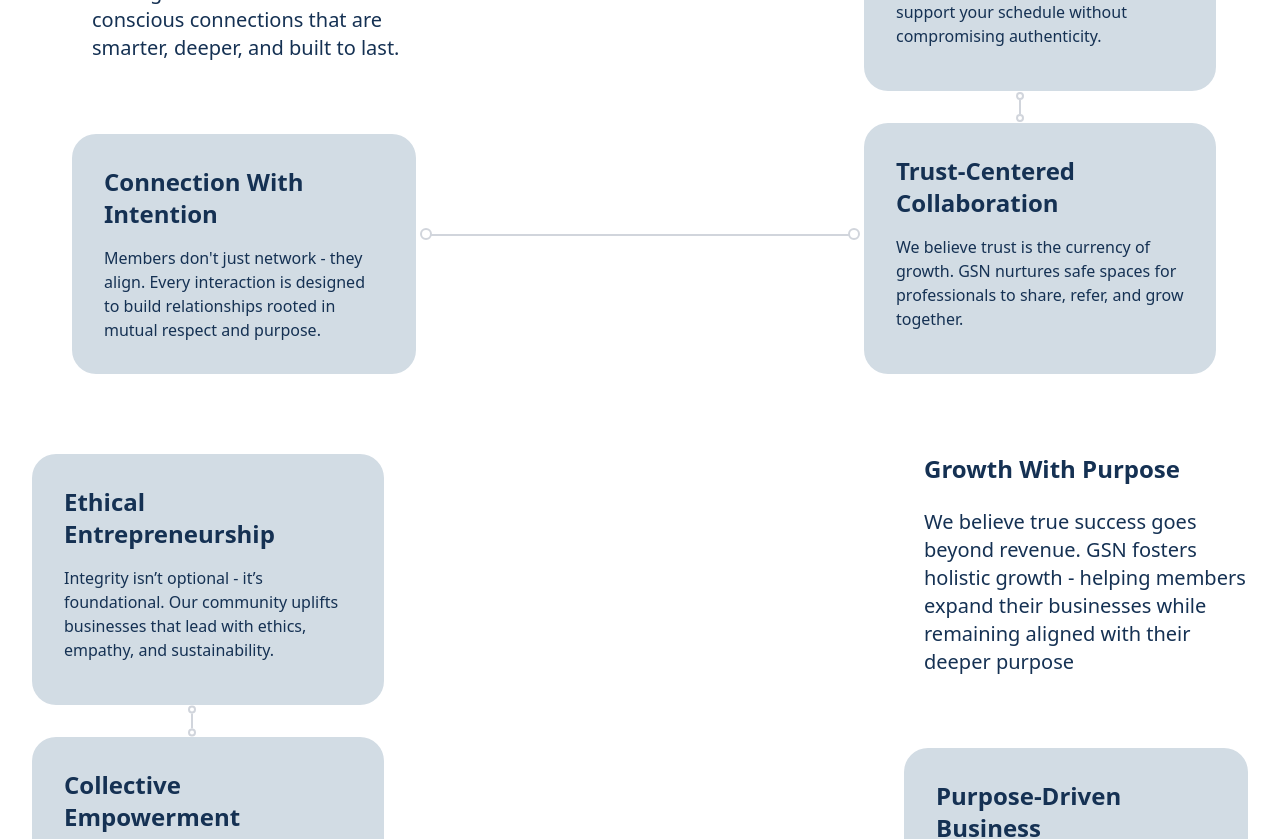
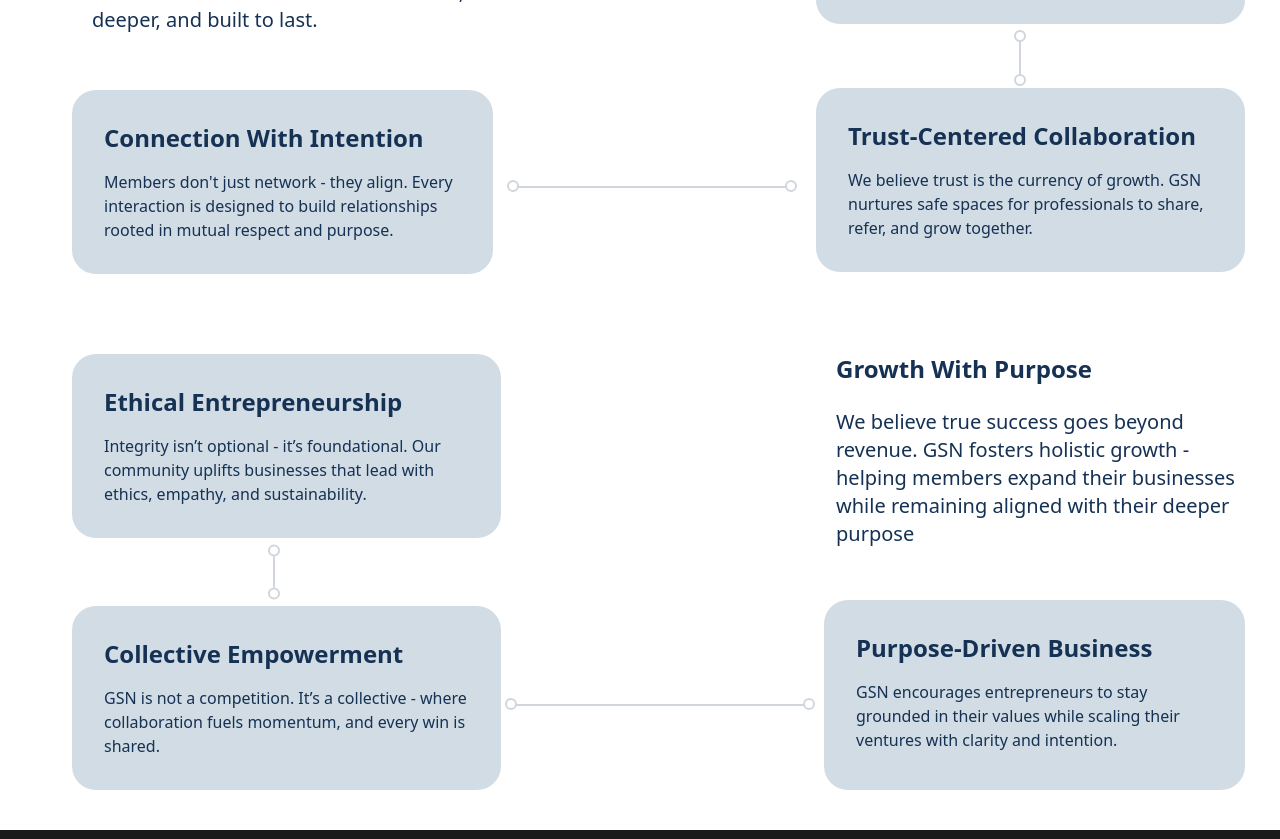
Before and after one commit to wolvio-cloud/GSN, a React (Vite) app: page /our-vision in a window 1280 px wide. Shown: the part 1000-1839 px from the top of the page. Built offline with nearby package versions, Linux system fonts and the light colour scheme; no server answers.

Commit message:
issues working

```diff
--- a/src/components/Vision/ContentSection1.jsx
+++ b/src/components/Vision/ContentSection1.jsx
@@ -24,7 +24,7 @@
       <div className="max-w-7xl mx-auto px-4 sm:px-6 lg:px-8 relative">
         <div className="grid grid-cols-1 lg:grid-cols-3 gap-8 items-stretch">
           {/* Left Column */}
-          <div className="flex flex-col justify-start space-y-8 h-full  ">
+          <div className="flex flex-col justify-start space-y-10 h-full w-full md:w-[120%]  ">
             <div className="md:ml-6  lg:ml-15">
               <h1 className="text-2xl sm:text-2xl font-bold text-[#153153] leading-tight">
                 A New Era of Networking
@@ -36,7 +36,7 @@
               </p>
             </div>
 
-            <div className="bg-[#D2DCE4] rounded-3xl p-6 sm:p-8 h-full mt-6 md:mt-10 md:ml-6 lg:ml-10">
+            <div className="bg-[#D2DCE4] rounded-3xl p-6 sm:p-8 h-full mt-6 md:mt-4 md:ml-6 lg:ml-10 ">
               <h3 className="text-2xl font-bold text-[#153153]">{features1[0].title}</h3>
               <p className="text-[#153153] mt-4">{features1[0].description}</p>
             </div>
@@ -45,20 +45,20 @@
           {/* Center - Lines (only on lg+) */}
           <div className="hidden lg:flex flex-col items-center relative">
            {/* Vertical Line */}
-<div className="w-[2px] h-[14px] bg-gray-300 relative mt-[260px] lg:ml-190">
-  <div className="w-2 h-2 rounded-full bg-transparent border-2 border-gray-300 absolute -top-2 left-1/2 -translate-x-1/2"></div>
-   <div className="w-2 h-2 rounded-full bg-transparent border-2 border-gray-300 absolute -bottom-2 left-1/2 -translate-x-1/2"></div>
+<div className="w-[2px] h-[36px] bg-gray-300 relative mt-[200px] lg:ml-190">
+  <div className="w-3 h-3 rounded-full bg-transparent border-2 border-gray-300 absolute -top-2.5 left-1/2 -translate-x-1/2"></div>
+   <div className="w-3 h-3 rounded-full bg-transparent border-2 border-gray-300 absolute -bottom-2.5 left-1/2 -translate-x-1/2"></div>
 </div>
 
             {/* Horizontal Line */}
-<div className="w-[420px] h-[2px] bg-gray-300 relative mt-[120px]">
+<div className="w-[270px] h-[2px] bg-gray-300 relative md:mt-[110px] ml-6">
   <div className="w-3 h-3 rounded-full border-2 border-gray-300 bg-transparent absolute -left-2.5 -top-1.5"></div>
   <div className="w-3 h-3 rounded-full border-2 border-gray-300 bg-transparent absolute -right-2.5 -top-1.5"></div>
 </div>
           </div>
 
           {/* Right Column */}
-          <div className="flex flex-col justify-start space-y-8 h-full">
+          <div className="flex flex-col justify-start space-y-16 h-full md:h-[200px]  w-full md:w-[120%] md:-ml-10 lg:-ml-12">
             <div className="bg-[#D2DCE4] rounded-3xl p-6 sm:p-8 h-full md:mr-6 lg:mr-8">
               <h3 className="text-2xl font-bold text-[#153153]">{features1[1].title}</h3>
               <p className="text-[#153153] mt-4">{features1[1].description}</p>
--- a/src/components/Vision/ContentSection2.jsx
+++ b/src/components/Vision/ContentSection2.jsx
@@ -104,7 +104,7 @@
       <div className="max-w-7xl mx-auto px-4 sm:px-6 lg:px-8 relative">
         <div className="grid grid-cols-1 lg:grid-cols-3 gap-8 items-stretch">
           {/* ✅ Right Column moved to Left side */}
-          <div className="flex flex-col justify-start space-y-8 h-full order-2 lg:order-1">
+          <div className="flex flex-col justify-start space-y-16 h-full order-2 lg:order-1  w-full md:w-[120%] md:ml-8 lg:ml-10 ">
             <div className="bg-[#D2DCE4] rounded-3xl p-6 sm:p-8 h-full md:mr-6 lg:mr-8">
               <h3 className="text-2xl font-bold text-[#153153]">
                 {features1[1].title}
@@ -112,7 +112,7 @@
               <p className="text-[#153153] mt-4">{features1[1].description}</p>
             </div>
 
-            <div className="bg-[#D2DCE4] rounded-3xl p-6 sm:p-8 h-full md:mr-6 lg:mr-8">
+            <div className="bg-[#D2DCE4] rounded-3xl p-6 sm:p-8 h-full md:mr-6 lg:mr-8 md:mt-1">
               <h3 className="text-2xl font-bold text-[#153153]">
                 {features1[2].title}
               </h3>
@@ -123,22 +123,22 @@
           {/* Center Lines */}
           <div className="hidden lg:flex flex-col items-center relative order-2">
             {/* Vertical Line (center-left with hollow dots) */}
-            <div className="absolute left-0 top-1/2 -translate-y-1/2 -ml-65 flex flex-col items-center">
-              <div className="w-2 h-2 rounded-full border-2 border-gray-300 bg-transparent mb-0"></div>
-              <div className="w-[2px] h-[15px] bg-gray-300"></div>
-              <div className="w-2 h-2 rounded-full border-2 border-gray-300 bg-transparent mt-0"></div>
+            <div className="absolute left-0 top-1/2 -translate-y-1/2 -ml-45 flex flex-col items-center">
+              <div className="w-3 h-3 rounded-full border-2 border-gray-300 bg-transparent mb-0"></div>
+              <div className="w-[2px] h-[31px] bg-gray-300"></div>
+              <div className="w-3 h-3 rounded-full border-2 border-gray-300 bg-transparent mt-0"></div>
             </div>
 
             {/* Horizontal Line */}
-            <div className="w-[470px] h-[2px] bg-gray-300 relative mt-[400px]">
+            <div className="w-[290px] h-[2px] bg-gray-300 relative mt-[350px] ml-10">
               <div className="w-3 h-3 rounded-full border-2 border-gray-300 bg-transparent absolute -left-2.5 -top-1.5"></div>
               <div className="w-3 h-3 rounded-full border-2 border-gray-300 bg-transparent absolute -right-2.5 -top-1.5"></div>
             </div>
           </div>
 
           {/* ✅ Left Column moved to Right side */}
-          <div className="flex flex-col justify-start space-y-8 h-full order-1 lg:order-3">
-            <div className="md:ml-6 lg:ml-15">
+          <div className="flex flex-col justify-start space-y-8 h-full w-full md:w-[120%] md:-ml-18 lg:-ml-20 order-1 lg:order-3 ">
+            <div className="md:ml-6 lg:ml-13">
               <h1 className="text-2xl sm:text-2xl font-bold text-[#153153] leading-tight">
                 Growth With Purpose
               </h1>
@@ -149,7 +149,7 @@
               </p>
             </div>
 
-            <div className="bg-[#D2DCE4] rounded-3xl p-6 sm:p-8 h-full mt-6 md:mt-10 md:ml-6 lg:ml-10">
+            <div className="bg-[#D2DCE4] rounded-3xl p-6 sm:p-8 h-full mt-6 md:mt-5 md:ml-6 lg:ml-10">
               <h3 className="text-2xl font-bold text-[#153153]">
                 {features1[0].title}
               </h3>
--- a/src/components/common/Navigation1.jsx
+++ b/src/components/common/Navigation1.jsx
@@ -73,7 +73,7 @@
             <FaChevronDown className="ml-1 text-sm" />
           </button>
           {dropdownOpen && (
-            <div className="absolute top-10 left-0 rounded-md shadow-lg border border-white/20 py-2 w-48 z-10">
+            <div className="absolute top-10 md:-left-5 rounded-md shadow-lg border border-white/20 py-2 w-35 z-10">
               <NavLink
                 to="/about-us"
                 className={({ isActive }) =>
--- a/src/components/community/Network.jsx
+++ b/src/components/community/Network.jsx
@@ -55,7 +55,7 @@
       </div>
 
       {/* Bottom Note */}
-     <p className="mt-10 text-left text-black text-[16px] sm:text-[18px] md:text-[18px] font-ubuntu italic max-w-5xl  px-2 leading-relaxed">
+     <p className="mt-25 text-left text-black text-[16px] sm:text-[18px] md:text-[18px] font-ubuntu italic max-w-5xl  px-2 leading-relaxed">
   If your country isn’t listed yet, reach out to us to explore opportunities for launching a <span className="font-bold">GSN</span> chapter in your region.
 </p>
 
--- a/src/components/experience/Gsnexp.jsx
+++ b/src/components/experience/Gsnexp.jsx
@@ -25,7 +25,7 @@
   return (
     <section className="bg-white py-10 px-4 md:px-20">
       {/* Heading */}
-      <div className="text-left md:w-[400px] mb-10 md:ml-8 justify-center">
+      <div className="text-left md:w-[400px] mb-10 md:ml-7 justify-center">
         <h2 className="text-[#153153] text-[28px] md:text-[35px] font-ubuntu font-bold leading-snug">
           Choose Your GSN Experience
         </h2>
@@ -64,7 +64,7 @@
 
 
         {/* Card 2 */}
-        <div className="flex flex-col md:flex-row items-center bg-[#D2DCE4] rounded-[30px] w-full md:w-[500px] min-h-[200px] md:self-end p-6 md:p-10 gap-6 md:-mt-20">
+        <div className="flex flex-col md:flex-row items-center bg-[#D2DCE4] rounded-[30px] w-full md:w-[500px] min-h-[200px] md:self-end p-6 md:p-10 gap-6 md:-mr-2 md:-mt-20">
           <img
             src={gsnCards[1].image}
             alt={gsnCards[1].title}
@@ -81,14 +81,14 @@
         </div>
 
        {/* Horizontal line + dots between Card 2 & 3 */}
-<div className="hidden md:flex items-center justify-center w-[115px] h-[2px] bg-[#8d8e91] relative -mt-14 md:-mt-50 -ml-10">
+<div className="hidden md:flex items-center justify-center w-[55px] h-[2px] bg-[#8d8e91] relative -mt-12 md:-mt-55 ml-8">
   <div className="w-3 h-3 rounded-full border-2 border-[#8d8e91] bg-transparent absolute -left-3" />
   <div className="w-3 h-3 rounded-full border-2 border-[#8d8e91] bg-transparent absolute -right-3" />
 </div>
 
 
         {/* Card 3 */}
-        <div className="flex flex-col md:flex-row items-center bg-[#D2DCE4] rounded-[30px] w-full md:w-[500px] min-h-[200px] md:self-start p-6 md:p-10 gap-6 mt-0 md:-mt-59 md:-ml-10">
+        <div className="flex flex-col md:flex-row items-center bg-[#D2DCE4] rounded-[30px] w-full md:w-[500px] min-h-[200px] md:self-start p-6 md:p-10 gap-6 mt-0 md:-mt-53 md:ml-6">
           <img
             src={gsnCards[2].image}
             alt={gsnCards[2].title}
--- a/src/components/experience/Inspiring.jsx
+++ b/src/components/experience/Inspiring.jsx
@@ -98,7 +98,7 @@
 </div>
 
         {/* CARD 3 */}
-        <div className="relative bg-[#D2DCE4] rounded-3xl p-6 md:p-10 w-full md:w-[500px] min-h-[200px] md:self-start mt-0 md:-top-50">
+        <div className="relative bg-[#D2DCE4] rounded-3xl p-6 md:p-10 w-full md:w-[500px] min-h-[200px] md:self-start mt-0 md:-top-42">
           <div className="flex items-start gap-4">
             <img
               src={testimonials[2].image}
--- a/src/components/home/Hero.jsx
+++ b/src/components/home/Hero.jsx
@@ -34,7 +34,7 @@
           <span className="inline-block ml-4 h-[70px] overflow-hidden align-middle relative">
             <span
               ref={containerRef}
-              className="inline-block transition-transform duration-700 ease-in-out  -ml-1 -mt-1 will-change-transform"
+              className="inline-block transition-transform duration-700 ease-in-out -ml-1 md:-ml-1.5 md:-mt-2 -mt-1 will-change-transform"
               style={{
                 transform: `translateY(-${index * 70}px)`
               }}
--- a/src/components/home/Impact3.jsx
+++ b/src/components/home/Impact3.jsx
@@ -6,16 +6,16 @@
     <section className="relative w-full py-20 px-6 md:px-16 lg:px-24 bg-white overflow-hidden">
       <div className="max-w-7xl mx-auto grid grid-cols-1 lg:grid-cols-2 gap-12 items-center">
         {/* ✅ Left Side - Cards Grid */}
-        <div className="grid grid-cols-2 gap-6 auto-rows-[200px]">
+        <div className="grid grid-cols-1 sm:grid-cols-2 md:gap-6 gap-12 auto-rows-[250px] sm:auto-rows-[200px]">
           {/* Card 1 */}
           <div
             className="rounded-3xl p-4 shadow-md flex flex-col justify-between
-                       w-full h-full"
+                       md:w-full md:h-[150px] mt-12 "
             style={{ backgroundColor: "rgba(240, 230, 140, 0.5)" }}
           >
             <div>
-              <h3 className="text-xl font-bold text-black">150K+</h3>
-              <p className="text-[15px] text-black mt-1">
+              <h3 className=" text-xl md:text-[20px] text-[20px] font-bold text-black">150K+</h3>
+              <p className="md:text-[15px] text-[20px] text-black mt-1">
                 Growth-Oriented Members
               </p>
             </div>
@@ -26,7 +26,7 @@
 
           {/* Card 2 */}
           <div
-            className="relative rounded-l-3xl shadow-md w-full h-full"
+            className="relative rounded-l-3xl shadow-md md:w-[full] md:h-[200px]  "
             style={{
               background: "linear-gradient(135deg, #80EAF6 0%, #9080E7 100%)",
               borderTopRightRadius: "0px",
@@ -34,55 +34,56 @@
             }}
           >
             <div className="relative z-20 p-6 max-w-[60%]">
-              <h3 className="text-[20px] font-bold text-black">100+</h3>
-              <p className="text-[15px] text-black mt-1">
+              <h3 className="md:text-[20px]  text-[20px] font-bold text-black">100+</h3>
+              <p className="text-[20px] md:text-[15px] text-black mt-1">
                 Businesses Represented
               </p>
             </div>
             <img
               src="/suit.png"
               alt="Business"
-              className="absolute bottom-[20px] right-[-80px] scale-[1.2] z-10 object-contain pointer-events-none"
+              className="absolute md:bottom-[24px] bottom-[16px] md:right-[-90px]  right-[-120px] md:scale-[1.3] scale-[1.1] z-10 object-contain pointer-events-none"
             />
           </div>
 
           {/* Card 3 */}
           <div
-            className="relative rounded-r-3xl shadow-md w-full h-full"
+            className="relative rounded-r-3xl shadow-md  md:w-full md:h-[200px] "
             style={{
               background: "linear-gradient(135deg, #F9C7E5 0%, #A0E9E1 100%)",
               borderTopLeftRadius: "0px",
               borderBottomLeftRadius: "1.5rem",
             }}
           >
-            <div className="relative z-10 p-6 max-w-[75%]">
-              <h3 className="text-[18px] font-bold text-black leading-snug">
+            <div className="relative z-10 p-6 max-w-[95%]">
+              <h3 className="md:text-[20px] text-[20px]  font-bold text-black leading-snug">
                 AI-Driven Smart Matchmaking
               </h3>
-              <p className="text-[14px] text-black mt-2 leading-snug">
+              <p className="text-[18px] md:text-[14px] text-black mt-2 leading-snug">
                 Helping members connect meaningfully and grow faster
               </p>
             </div>
             <img
               src="/graph.png"
               alt="Smart Matchmaking"
-              className="absolute bottom-3 right-6 h-[65px] object-contain"
+              className="absolute bottom-3 md:right-6 right-14 md:h-[65px]  h-[85px] object-contain"
             />
           </div>
 
           {/* Card 4 */}
           <div
-            className="relative rounded-3xl shadow-md w-full h-full"
+            className="relative rounded-3xl shadow-md md:w-full md:h-[150px]
+            "
             style={{ backgroundColor: "rgba(145, 210, 195, 0.5)" }}
           >
             <img
               src="/country.png"
               alt="Global Participation"
-              className="absolute top-3 left-4 h-[40px] object-contain"
+              className="absolute top-3 left-4 md:h-[40px] h-[50px] object-contain"
             />
             <div className="absolute bottom-6 right-4 text-right">
-              <h3 className="text-[18px] font-bold text-black">45+ Countries</h3>
-              <p className="text-[14px] text-black mt-1">
+              <h3 className="md:text-[18px] text-[20px] font-bold text-black">45+ Countries</h3>
+              <p className="md:text-[14px] text-[20px] text-black mt-1">
                 Open to Global Participation
               </p>
             </div>
@@ -90,7 +91,7 @@
         </div>
 
         {/* ✅ Right Side - Text Content */}
-        <div className="text-left sm:pl-6 md:pl-16">
+        <div className="text-left sm:pl-6 md:pl-16 -md:mt-20">
           <h2 className="text-[30px] sm:text-[44px] font-ubuntu font-normal text-[#1A1A1A] leading-[1.2]">
             The GSN Impact: <br />
             Growth, Connection & <br />
```
